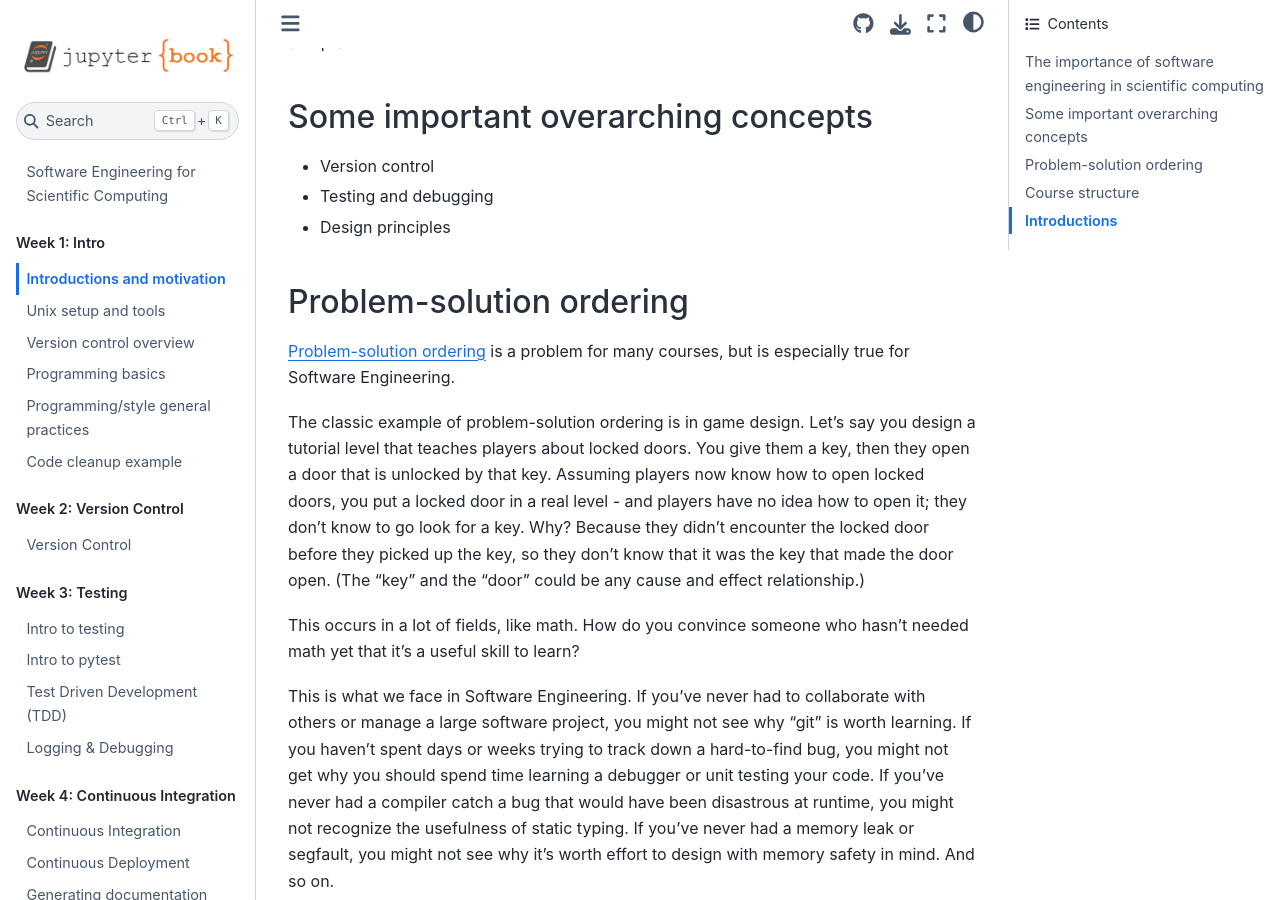
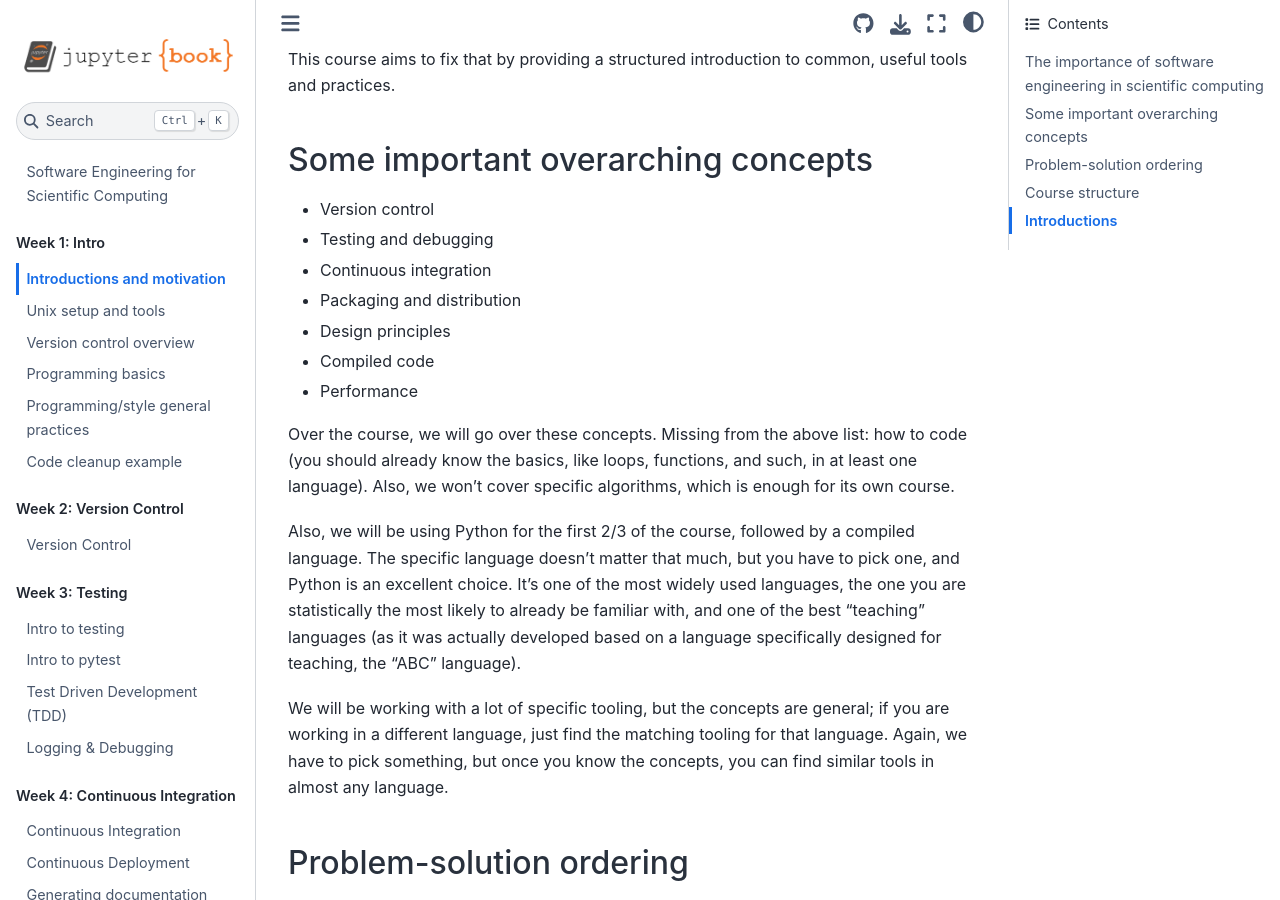
Before and after one commit to se-for-sci/se-for-sci.github.io, a Jupyter Book: the page built from content/week01/intro.md, in a window 1280 px wide and 900 px high, scrolled down 825 px. Built offline with Jupyter Book 1.0.4 settings and Sphinx 7.4.7 and the Sphinx Book theme 1.1.4, drawn with Linux system fonts in a browser that asks for light colours.

```diff
--- a/content/week01/intro.md
+++ b/content/week01/intro.md
@@ -35,7 +37,28 @@
 
 - Version control
 - Testing and debugging
+- Continuous integration
+- Packaging and distribution
 - Design principles
+- Compiled code
+- Performance
+
+Over the course, we will go over these concepts. Missing from the above list:
+how to code (you should already know the basics, like loops, functions, and
+such, in at least one language). Also, we won't cover specific algorithms, which
+is enough for its own course.
+
+Also, we will be using Python for the first 2/3 of the course, followed by a
+compiled language. The specific language doesn't matter that much, but you have
+to pick one, and Python is an excellent choice. It's one of the most widely used
+languages, the one you are statistically the most likely to already be familiar
+with, and one of the best "teaching" languages (as it was actually developed
+based on a language specifically designed for teaching, the "ABC" language).
+
+We will be working with a lot of specific tooling, but the concepts are general;
+if you are working in a different language, just find the matching tooling for
+that language. Again, we have to pick something, but once you know the concepts,
+you can find similar tools in almost any language.
 
 ## Problem-solution ordering
 
```
Also changed, not shown: other parts of content/week01/intro.md (+2 -0 lines), slides/week-01-1.md (added, +122 -0 lines).
